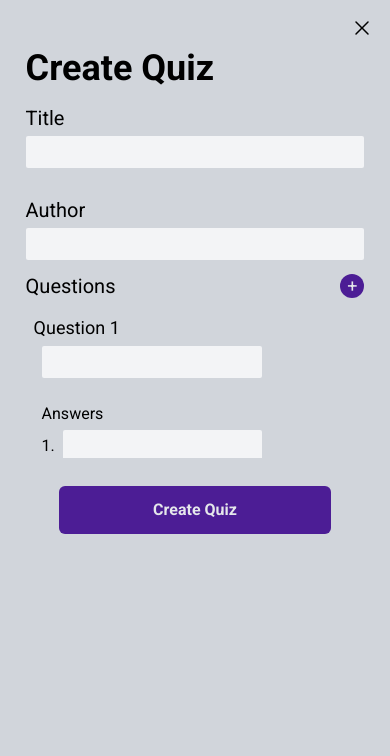
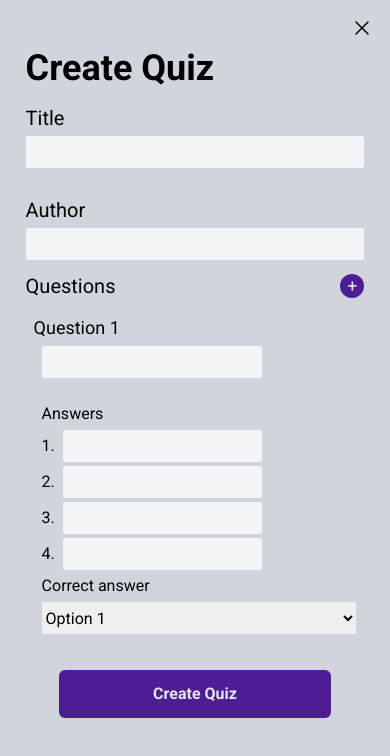
Before and after one commit to tojamrcel/quizapp-react-project, a React (Vite) app: page /quizzes in a window 390 px wide. Both pictures are taken after a click on the button "CREATE YOUR OWN QUIZ". Shown: the top 756 px of the page. Built offline with nearby package versions, Linux system fonts and the light colour scheme; data requests are answered from the project's data file.

Commit message:
style: change styles for modal to improve responsiveness

```diff
--- a/src/features/quiz/CreateQuizForm.jsx
+++ b/src/features/quiz/CreateQuizForm.jsx
@@ -100,7 +100,7 @@ function CreateQuizForm() {
                             +
                         </button>
                     </div>
-                    <ul className="flex max-h-[18dvh] flex-col gap-6 overflow-auto sm:max-h-[25dvh]">
+                    <ul className="xs:max-h-[50dvh] flex max-h-[30dvh] flex-col gap-6 overflow-auto md:max-h-[25dvh]">
                         {Array.from({ length: questions }, (_, i) => i).map(
                             (_, i) => (
                                 <QuestionForm
--- a/tailwind.config.js
+++ b/tailwind.config.js
@@ -5,7 +5,11 @@ export default {
         fontFamily: {
             sans: "Roboto, sans-serif",
         },
-        extend: {},
+        extend: {
+            screens: {
+                xs: "390px",
+            },
+        },
     },
     plugins: [],
 }
```
